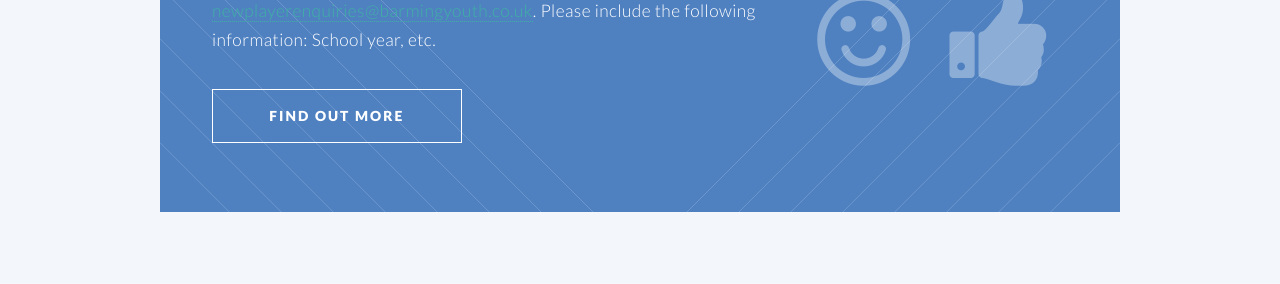
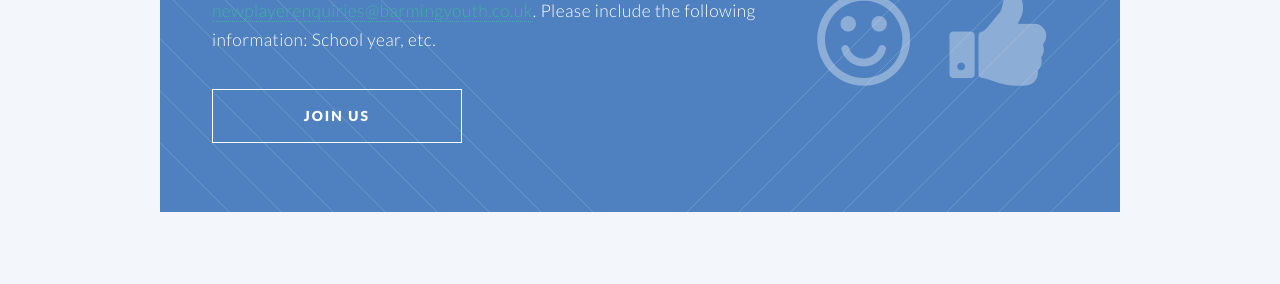
Before and after one commit to Pam-BYFC/BYFC.github.io, a Jekyll site: the page built from index.html, in a window 1280 px wide and 900 px high, scrolled down 1390 px. Shown: the part 153-437 px from the top of the window. Built offline with Jekyll 4.4.1, drawn with Linux system fonts in a browser that asks for light colours.

Commit message:
Changed button label to Join us

```diff
--- a/index.html
+++ b/index.html
@@ -33,7 +33,7 @@
 
 								<footer>
 									<ul class="buttons">
-										<li><a href="#" class="button">Find Out More</a></li>
+										<li><a href="#" class="button">Join us</a></li>
 									</ul>
 								</footer>
 
```
